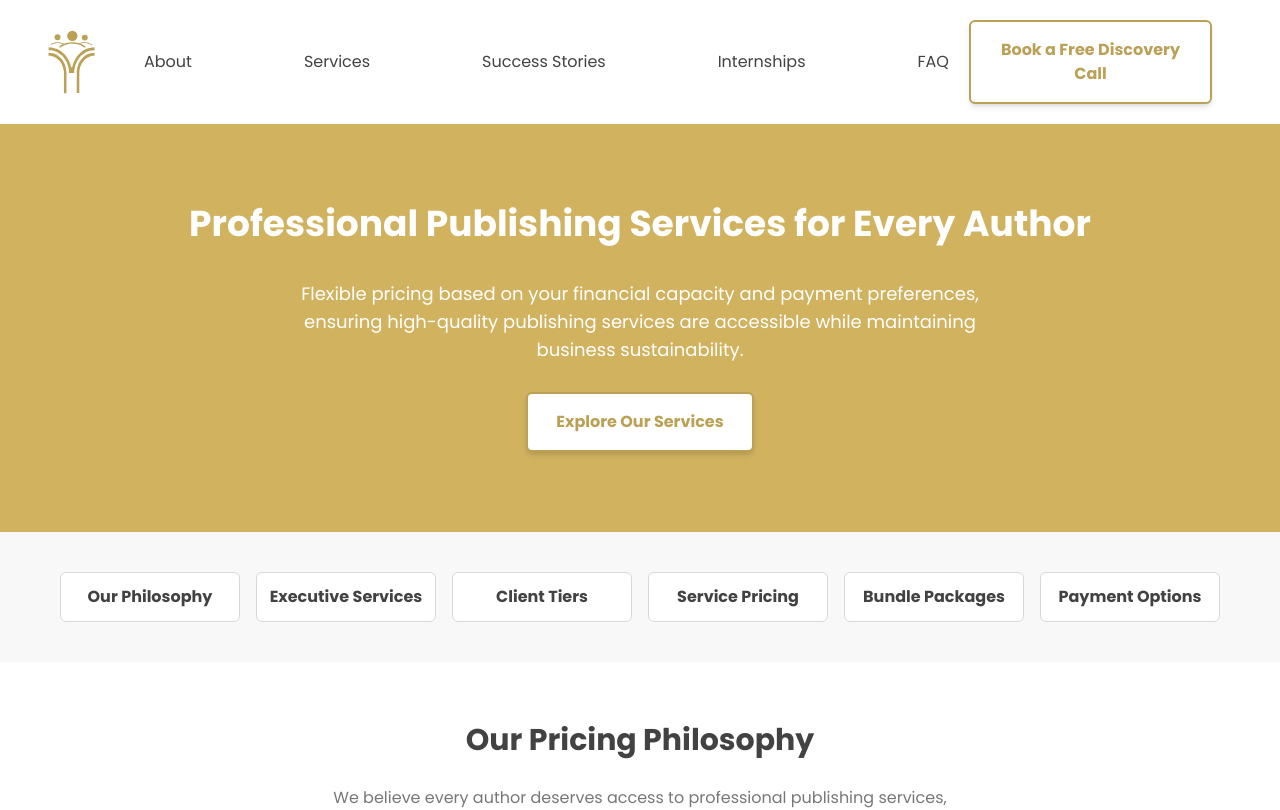
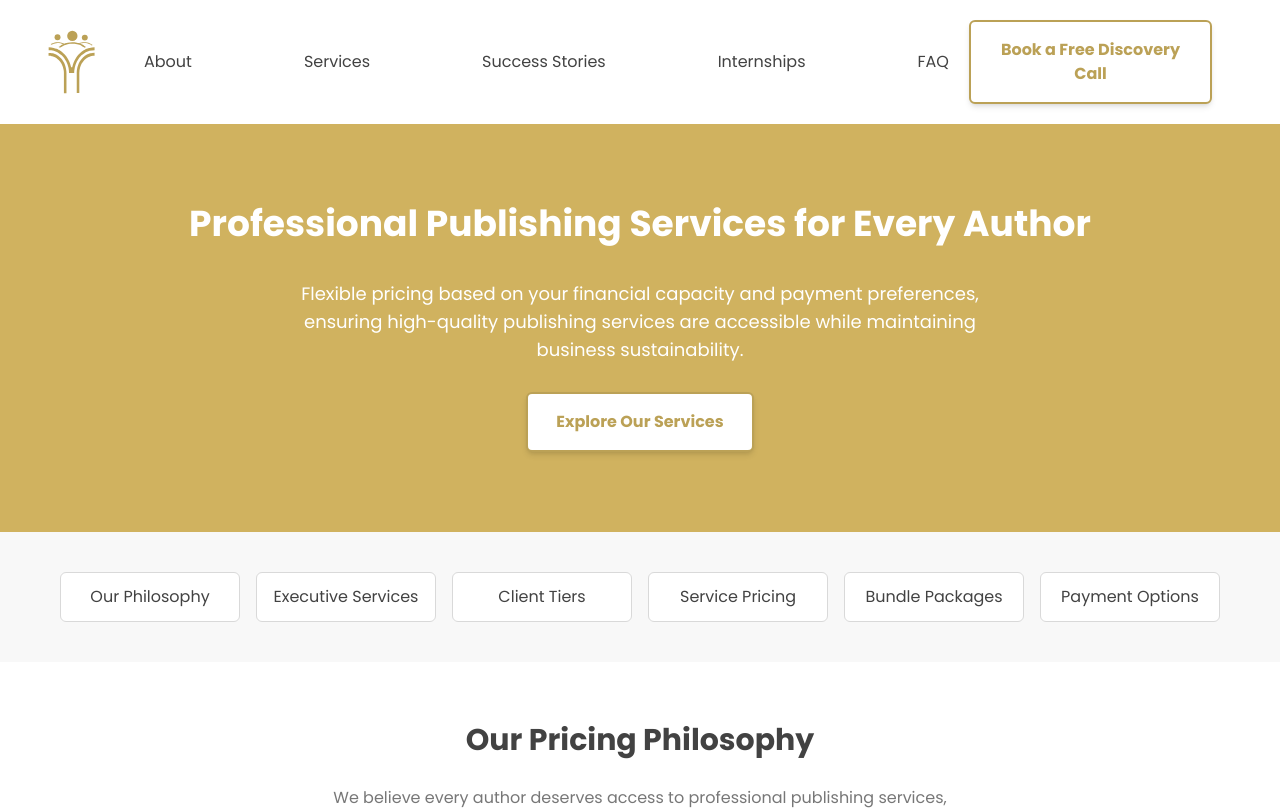
Before and after one commit to YourBookTeam/YBT_Website, a React (Vite) app: page /services in a window 1280 px wide. Shown: the top 810 px of the page. Built offline with nearby package versions, Linux system fonts and the light colour scheme; a web font is replaced by a local one.

Commit message:
Removed unnecessary import, updated font-weight for button on page as well as move bundle package section above payment info section.

```diff
--- a/src/pages/Services.jsx
+++ b/src/pages/Services.jsx
@@ -1,5 +1,4 @@
 import React, { useState } from "react";
-import { FaCircleCheck, FaPencil, FaBookOpen, FaImages, FaBullhorn, FaBookAtlas } from "react-icons/fa6";
 import Services from "../../src/data/service-data/premiumServices";
 import ServiceCards from '../components/services/ServiceCards';
 import clientData from '../data/service-data/clientTiers';
@@ -24,12 +23,12 @@ export default function Service() {
       </section>
       <section className='quickNav bg-light-grey py-7'>
         <div className='flex flex-wrap justify-center'>
-          <Button white  to="#philosophy" className="w-45 py-3 px-2 mx-2 my-3">Our Philosophy</Button>
-          <Button white  to="#executive" className="w-45 py-3 px-2 mx-2 my-3">Executive Services</Button>
-          <Button white  to="#client" className="w-45 py-3 px-2 mx-2 my-3">Client Tiers</Button>
-          <Button white  to="#packagesPricing" className="w-45 py-3 px-2 mx-2 my-3">Service Pricing</Button>
-          <Button white  to="#bundles" className="w-45 py-3 px-2 mx-2 my-3">Bundle Packages</Button>
-          <Button white  to="#paymentInfo" className="w-45 py-3 px-2 mx-2 my-3">Payment Options</Button>
+          <Button white  to="#philosophy" className="w-45 py-3 px-2 mx-2 my-3 font-medium">Our Philosophy</Button>
+          <Button white  to="#executive" className="w-45 py-3 px-2 mx-2 my-3 font-medium">Executive Services</Button>
+          <Button white  to="#client" className="w-45 py-3 px-2 mx-2 my-3 font-medium">Client Tiers</Button>
+          <Button white  to="#packagesPricing" className="w-45 py-3 px-2 mx-2 my-3 font-medium">Service Pricing</Button>
+          <Button white  to="#bundles" className="w-45 py-3 px-2 mx-2 my-3 font-medium">Bundle Packages</Button>
+          <Button white  to="#paymentInfo" className="w-45 py-3 px-2 mx-2 my-3 font-medium">Payment Options</Button>
         </div>
       </section>
       <section id="philosophy" className='philosophy py-15 text-center flex flex-col items-center'>
@@ -75,11 +74,11 @@ export default function Service() {
     {serviceTableData.map((service, index) => (
       <Button
       key={service.id}
-      white
-      className={`w-56 py-3 px-1 mx-2 my-3 border-light-gray transition-all duration-200 ${
+      wide
+      className={`w-56 py-3 px-1 mx-2 my-3 border-light-gray rounded-md transition-all font-medium ${
         activeIndex === index
           ? "bg-gold text-white border-gold"
-          : "bg-white text-black hover:bg-gold hover:text-white"
+          : "bg-white text-black hover:bg-[#E7E8EF] hover:text-black"
       }`}
       onClick={() => setActiveIndex(index)}
     >
@@ -89,6 +88,9 @@ export default function Service() {
   </div>
   <ServiceTable data={serviceTableData[activeIndex]} />
       </section>
+      <section id="bundles" className="py-20 px-5 bg-white">
+        <BundlePackages />
+      </section>
       <section id='paymentInfo' className='bg-light-grey py-15 px-5 flex flex-col items-center justify-items-center'>
         <div className='text-center mb-10'>
           <h2 className='text-3xl font-semibold'>Payment Structure Details</h2>
@@ -96,10 +98,6 @@ export default function Service() {
         </div>
         <PaymentCards cards={payments} />
       </section>
-
-      <section id="bundles" className="py-20 px-5 bg-[#f8f8f8]">
-        <BundlePackages />
-      </section>
     </div>
   );
 }
```
